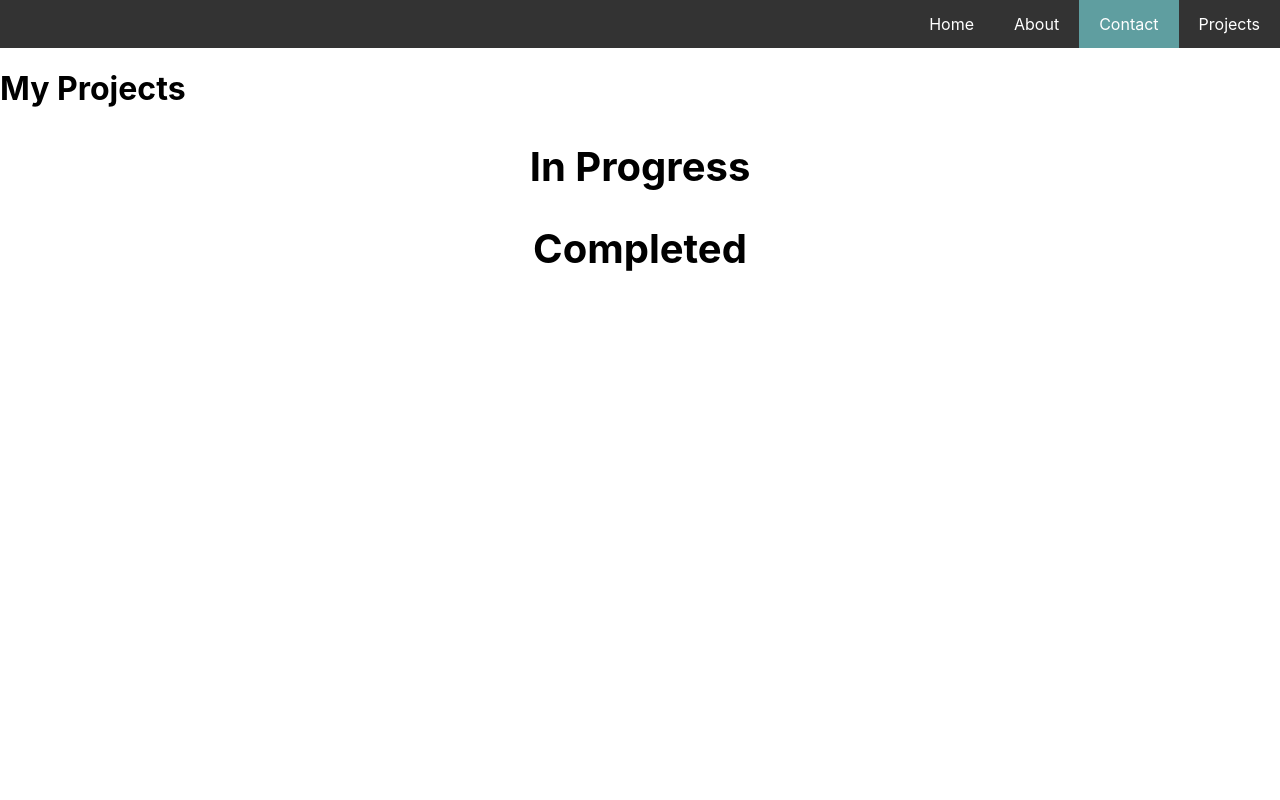
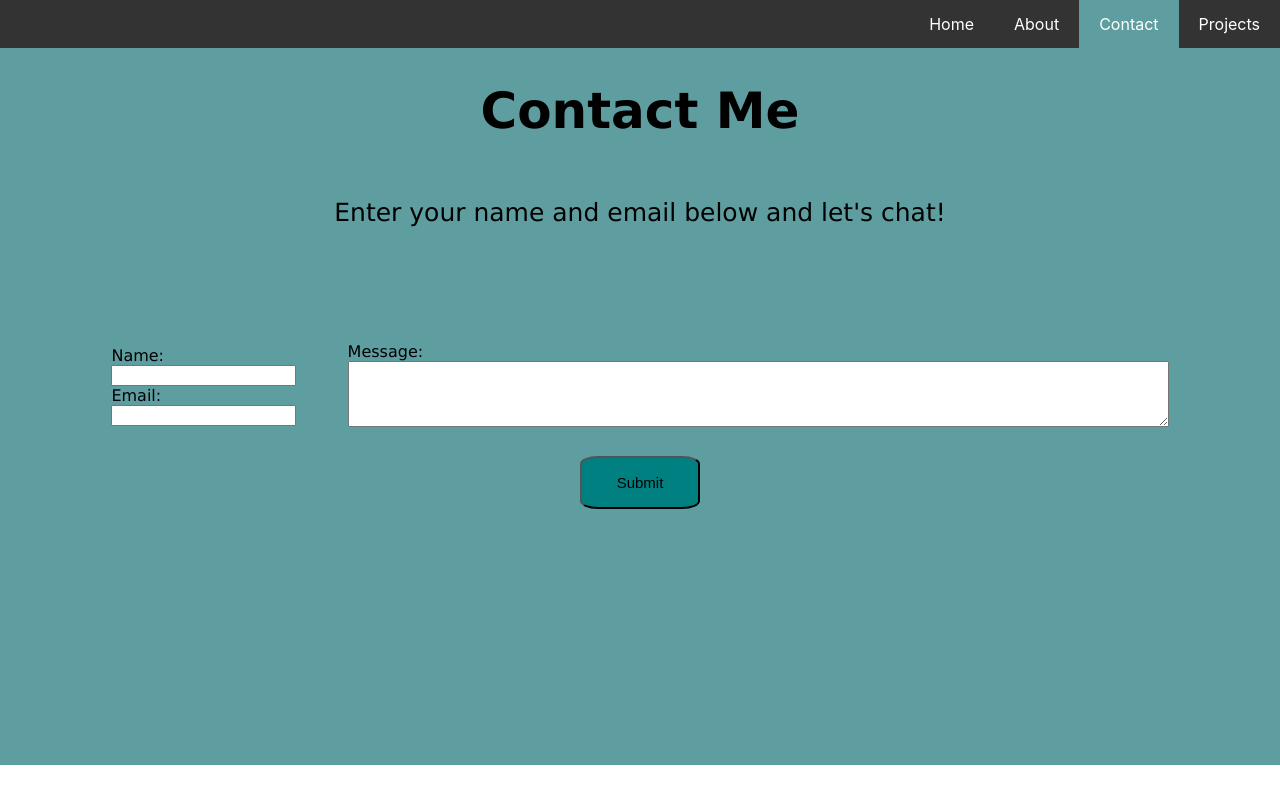
Before and after one commit to jkyleBlackmon/jkyleBlackmon.github.io, a React (Create React App) app: page /contact in a window 1280 px wide. Built offline with nearby package versions, Linux system fonts and the light colour scheme; the HTML template or start-up script is replaced by a standard one.

Commit message:
WIP: Contact Page. Projects Page

```diff
--- /dev/null
+++ b/src/pages/Contact.css
@@ -0,0 +1,63 @@
+.contact-container{
+    display: flex;
+    flex-direction: column;
+    align-content: center;
+    background-color: cadetblue;
+}
+
+.contact-header {
+    display: flex;
+    flex-direction: column;
+    align-items: center;
+    padding-bottom: 5%;
+}
+
+.contact-header h1 {
+    text-align: center;
+    font-family: Verdana, Geneva, Tahoma, sans-serif;
+    font-size: 50px;
+}
+.contact-header h3 {
+    text-align: center;
+    font-family: Verdana, Geneva, Tahoma, sans-serif;
+    font-size: 25px;
+    font-weight: lighter;
+}
+
+.contact-form-body{
+    display: flex;
+    flex-direction: column;
+    padding-bottom: 20%;
+}
+
+.contact-form-body form{
+    display: flex;
+    flex-direction: row;
+    align-items: center;
+    justify-content: center;
+    font-family: Verdana, Geneva, Tahoma, sans-serif;
+}
+
+.contact-form-name-email{
+    padding: 2%;
+    display: flex;
+    flex-direction: column;
+    flex:0.3;
+}
+.contact-form-message {
+    padding: 2%;
+    flex:0.3;
+    justify-self: center;
+}
+.submit {
+    align-self: center;
+    width: 120px;
+    height: fit-content;
+    background-color: teal;
+    border-radius: 15%;
+}
+.submit h3 {
+    font-size: 15px;
+    text-align: center;
+    font-weight: lighter;
+}
--- a/src/pages/Contact.js
+++ b/src/pages/Contact.js
@@ -1,16 +1,60 @@
-import React from 'react';
+import React, {useState, useEffect} from 'react';
+import './Contact.css';
+
+const url = "https://script.google.com/macros/s/AKfycbytqDw5bp-6zufFgPyVrhXIJyP5Wev35v3q0uLABdSYHNKum7IPEqGOfRRjOhJ8wVJT/exec";
 
 
-export const Contact = () => {
+const Contact = () => {
+    const [email, setEmail] = useState('');
+    const [name, setName] = useState('');
+    const [message, setMessage] = useState('');
+
+    const submitContactRequest = () => {
+        const data = {
+            name: name,
+            email: email,
+            message: message
+        };
+        fetch(url, {
+            method: 'POST',
+            headers: {
+                'Content-Type': 'text/plain;charset=utf-8',
+            },
+            body: JSON.stringify(data)
+        })
+        .then((res) => res.json())
+        .then((data) => console.log('data', data))
+        .catch((err) => console.error(err));
+    };
+
     return(
-        <>
-            <h1>My Projects</h1>
-            <div>
-                <h2>In Progress</h2>
+        <div className='contact-container'>
+            <div className='contact-header'>
+                <h1>Contact Me</h1>
+                <h3>Enter your name and email below and let's chat!</h3>
             </div>
-            <div>
-                <h2>Completed</h2>
+            <div className='contact-form-body'>
+                <form id='contact-form'>
+                    <div className='contact-form-name-email'>
+                        {/* NAME */}
+                        <label for='name'>Name:</label>
+                        <input type='text' id='name' name='name' required/>
+                        {/* EMAIL */}
+                        <label for='email'>Email:</label>
+                        <input type='email' id='email' name='email' required/>
+                    </div>
+                    <div className='contact-form-message'>
+                        {/* MESSAGE */}
+                        <label for='message'>Message:</label>
+                        <textarea id='message' name='message' rows='4' cols='100' required />
+                    </div>
+                </form>
+                <button className='submit'>
+                    <h3>Submit</h3>
+                </button>
             </div>
-        </>
+        </div>
     );
 };
+
+export { Contact };
```
